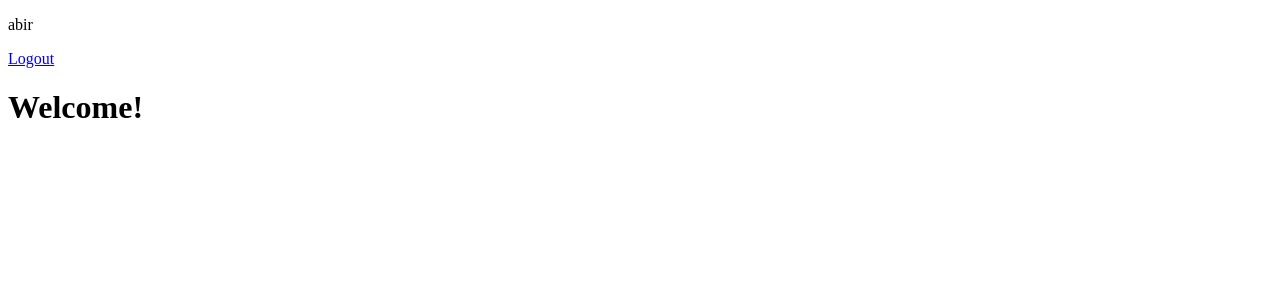
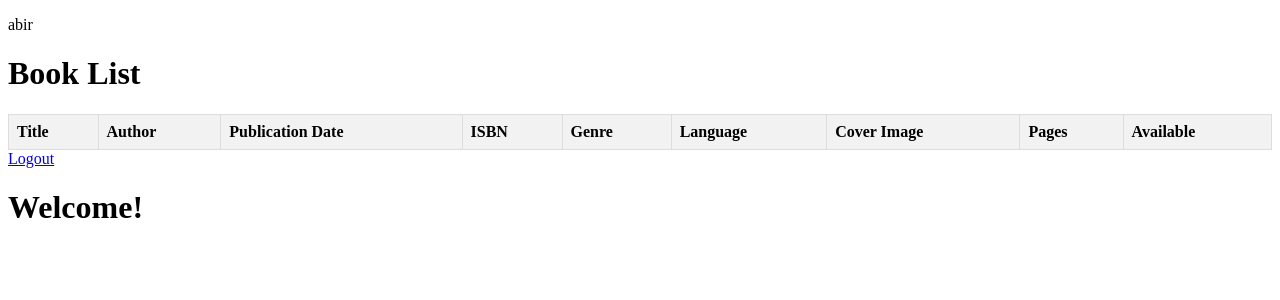
Before and after one commit to AbuYousufSiam/book_cycle_django, a Django app: page / in a window 1280 px wide. Shown: the top 300 px of the page. Run offline with Django 4.2, Linux system fonts and the light colour scheme; a user stored in the database is signed in; lists and menus that the app fills with data are empty.

Commit message:
changes to view the list of books and information

```diff
--- a/src/book_cycle/urls.py
+++ b/src/book_cycle/urls.py
@@ -1,23 +1,17 @@
-"""
-URL configuration for book_cycle project.
-
-The `urlpatterns` list routes URLs to views. For more information please see:
-    https://docs.djangoproject.com/en/4.2/topics/http/urls/
-Examples:
-Function views
-    1. Add an import:  from my_app import views
-    2. Add a URL to urlpatterns:  path('', views.home, name='home')
-Class-based views
-    1. Add an import:  from other_app.views import Home
-    2. Add a URL to urlpatterns:  path('', Home.as_view(), name='home')
-Including another URLconf
-    1. Import the include() function: from django.urls import include, path
-    2. Add a URL to urlpatterns:  path('blog/', include('blog.urls'))
-"""
 from django.contrib import admin
 from django.urls import path, include
+
+#for media picture issue
+from django.conf import settings
+from django.conf.urls.static import static
+#........................................
 
 urlpatterns = [
     path('admin/', admin.site.urls),
     path('', include('books.urls'))
 ]
+
+# for media picture loading issue
+if settings.DEBUG:
+    urlpatterns += static(settings.MEDIA_URL, document_root=settings.MEDIA_ROOT)
+#........................................
--- a/src/books/models.py
+++ b/src/books/models.py
@@ -1,6 +1,5 @@
 # books/models.py
 from django.db import models
-
 
 class Book(models.Model):
     title = models.CharField(max_length=200)
--- a/src/books/templates/index.html
+++ b/src/books/templates/index.html
@@ -4,6 +4,62 @@
 
 {% if request.user.is_authenticated %}
   <p>{{ request.user.username }}</p>
+
+  <!-- <ul>
+    {% for Book in book_list %}
+    <li>{{ Book.title }}</li>
+    {% endfor %}
+  </ul> -->
+<!-------to style the table................................ -->
+  <style>
+    table {
+      border-collapse: collapse;
+      width: 100%;
+    }
+
+    th, td {
+      border: 1px solid #dddddd;
+      text-align: left;
+      padding: 8px;
+    }
+
+    th {
+      background-color: #f2f2f2;
+    }
+  </style>
+
+  <!-- -------------------------- -->
+  <!-- to render the book list in a table for testing -->
+  <h1>Book List</h1>
+  <table>
+    <tr>
+      <th>Title</th>
+      <th>Author</th>
+      <th>Publication Date</th>
+      <th>ISBN</th>
+      <th>Genre</th>
+      <th>Language</th>
+      <th>Cover Image</th>
+      <th>Pages</th>
+      <th>Available</th>
+    </tr>
+    <!-- this for loop is to call books form Book model -->
+    {% for book in book_list %}
+      <tr>
+        <td>{{ book.title }}</td>
+        <td>{{ book.author }}</td>
+        <td>{{ book.publication_date }}</td>
+        <td>{{ book.isbn }}</td>
+        <td>{{ book.genre }}</td>
+        <td>{{ book.language }}</td>
+        <td><img src="{{ book.cover_image.url }}" width="100" height="100"></td>
+        <td>{{ book.pages }}</td>
+        <td>{% if book.is_available %}Yes{% else %}No{% endif %}</td>
+      </tr>
+    {% endfor %}
+  </table>
+  <!-- ------------------------------------------ -->
+
   <a href="{% url 'logout' %}">Logout</a>
 {% else %}
   <a href="{% url 'login' %}">Login</a>
--- a/src/books/urls.py
+++ b/src/books/urls.py
@@ -1,10 +1,15 @@
 from django.urls import path
 from . import views
 from django.contrib.auth import views as auth_views
+#.......this is to call the booklistview.................................
+from .views import BooksListView
 
 urlpatterns = [
+    #........rander the login and sign up option............
     path('', views.index, name='home'),
     path('login/', views.user_login, name='login'),
+    #......this path is to show the list of books............
+    path('index/', BooksListView.as_view(), name='index'),
     path('signup/', views.signup, name='signup'),
     path('logout/', auth_views.LogoutView.as_view(), name='logout'),
 ]
--- a/src/books/views.py
+++ b/src/books/views.py
@@ -3,6 +3,18 @@ from django.shortcuts import render, redirect
 from django.contrib.auth import authenticate, login, logout
 from .forms import UserCreationForm, CustomUserCreationForm, LoginForm
 from django.contrib.auth.forms import AuthenticationForm
+
+#cloud_journey/src/pets/views.py
+from django.views.generic.edit import CreateView, UpdateView
+from django.views.generic import ListView, DetailView
+from books.models import Book
+
+
+class BooksListView(ListView):
+    model = Book
+    template_name = 'index.html'  # Make sure to specify the template name
+    context_object_name = 'book_list'  # Specify the context variable name to be used in the template
+
 
 # Create your views here.
 # Home page
@@ -19,7 +31,7 @@ def signup(request):
             password = form.cleaned_data.get('password1')
             user = authenticate(username=username, password=password)
             login(request, user)
-            return redirect('home')  # Replace 'home' with the URL name of your home page
+            return redirect('index')  # Replace 'home' with the URL name of your home page
     else:
         form = CustomUserCreationForm()
     return render(request, 'signup.html', {'form': form})
@@ -34,7 +46,7 @@ def user_login(request):
             user = authenticate(request, username=username, password=password)
             if user is not None:
                 login(request, user)
-                return redirect('home')  # Replace 'home' with the URL name of your home page
+                return redirect('index')  # Replace 'home' with the URL name of your home page
     else:
         form = AuthenticationForm()
     return render(request, 'login.html', {'form': form})
```
Also changed, not shown: README.md, src/book_covers/1646486866162_OH1OqtV.jpg (added), src/db.sqlite3.
